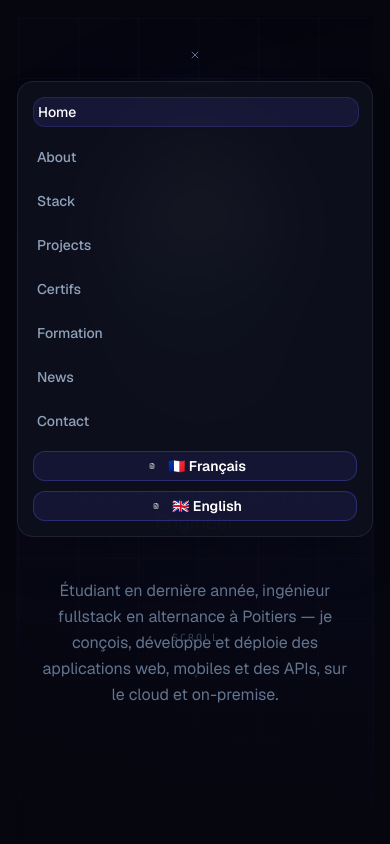
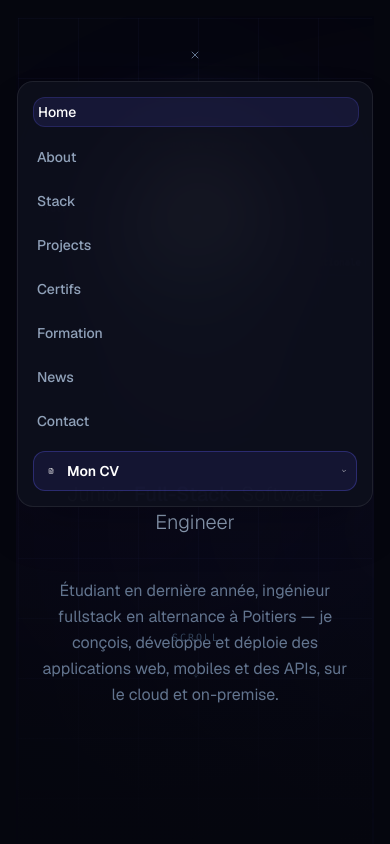
Before and after one commit to FranckBG1/Portfolio, a Next.js app: page / in a window 390 px wide. Both pictures are taken after a click on the button 195 px from the left and 55 px from the top of the page. Shown: the top 844 px of the page. Built offline with nearby package versions, Linux system fonts and the light colour scheme.

Commit message:
fixing mobile ui

```diff
--- a/components/layout/Navbar.tsx
+++ b/components/layout/Navbar.tsx
@@ -26,9 +26,10 @@ const CV_OPTIONS = [
 ];
 
 export function Navbar() {
-  const [scrolled,   setScrolled]   = useState(false);
-  const [menuOpen,   setMenuOpen]   = useState(false);
-  const [cvOpen,     setCvOpen]     = useState(false);
+  const [scrolled,      setScrolled]      = useState(false);
+  const [menuOpen,      setMenuOpen]      = useState(false);
+  const [cvOpen,        setCvOpen]        = useState(false);
+  const [cvMobileOpen,  setCvMobileOpen]  = useState(false);
   const cvRef                       = useRef<HTMLDivElement>(null);
   const activeSection               = useActiveSection(sectionIds);
 
@@ -209,16 +210,23 @@ export function Navbar() {
                 );
               })}
               <li className="pt-2 pb-1 flex flex-col gap-2">
-                {CV_OPTIONS.map(({ label, href }) => (
+                <button
+                  onClick={() => setCvMobileOpen(!cvMobileOpen)}
+                  className="flex items-center justify-between px-5 py-3.5 rounded-xl text-sm font-semibold text-white border border-indigo-500/30 bg-indigo-500/10"
+                >
+                  <span className="flex items-center gap-2"><FileText className="w-3.5 h-3.5" /> Mon CV</span>
+                  <ChevronDown className={cn("w-3.5 h-3.5 transition-transform duration-200", cvMobileOpen && "rotate-180")} />
+                </button>
+                {cvMobileOpen && CV_OPTIONS.map(({ label, href }) => (
                   <a
                     key={href}
                     href={href}
                     target="_blank"
                     rel="noopener noreferrer"
-                    onClick={() => setMenuOpen(false)}
-                    className="flex items-center justify-center gap-2 py-3.5 rounded-xl text-sm font-semibold text-white border border-indigo-500/30 bg-indigo-500/10 hover:bg-indigo-500/20 transition-colors"
+                    onClick={() => { setMenuOpen(false); setCvMobileOpen(false); }}
+                    className="flex items-center justify-center gap-2 py-3 rounded-xl text-sm text-slate-300 border border-[#1E2040] bg-[#0D0F1E] hover:text-white hover:bg-indigo-500/10 transition-colors"
                   >
-                    <FileText className="w-3.5 h-3.5" />
+                    <FileText className="w-3.5 h-3.5 text-indigo-400" />
                     {label}
                   </a>
                 ))}
```
